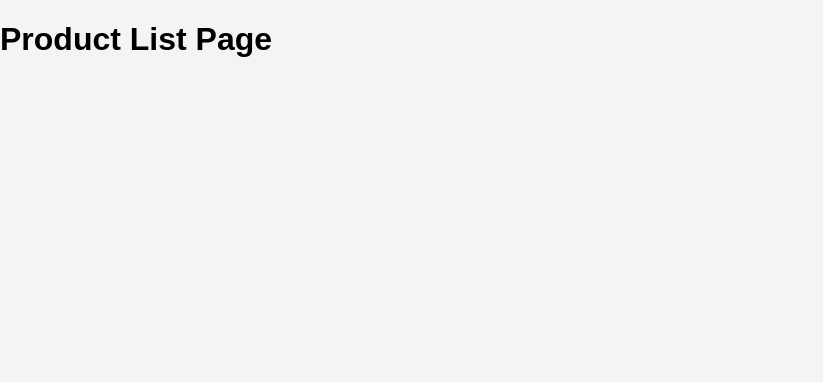
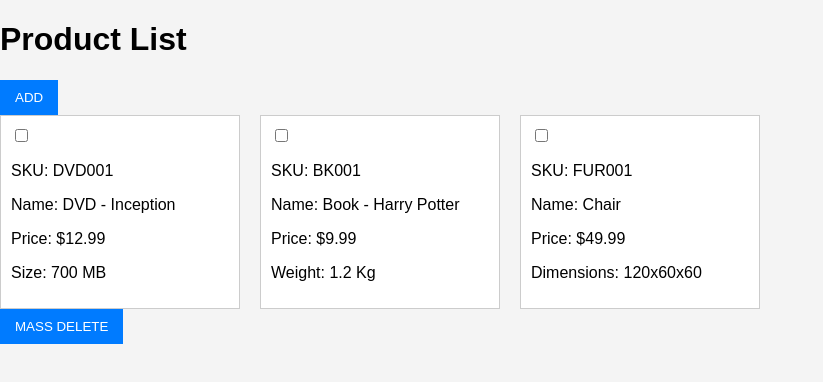
Before and after one commit to AshrafSayed2202/scandiweb-test, a React (Create React App) app: page / in a window 1280 px wide. Shown: the top 382 px of the page, without its empty margins (0-823 px from the left). Built offline with nearby package versions, Linux system fonts and the light colour scheme.

Commit message:
Product List page Done

```diff
--- a/src/components/ProductList.js
+++ b/src/components/ProductList.js
@@ -1,7 +1,34 @@
 import React from 'react';
 
+const products = [
+    { sku: 'DVD001', name: 'DVD - Inception', price: 12.99, size: 700, type: 'DVD' },
+    { sku: 'BK001', name: 'Book - Harry Potter', price: 9.99, weight: 1.2, type: 'Book' },
+    { sku: 'FUR001', name: 'Chair', price: 49.99, dimensions: { height: 120, width: 60, length: 60 }, type: 'Furniture' },
+];
+
 const ProductList = () => {
-    return <h1>Product List Page</h1>;
+    return (
+        <div>
+            <h1>Product List</h1>
+            <button onClick={() => window.location.href = '/add-product'}>ADD</button>
+            <div className="product-list">
+                {products.map(product => (
+                    <div key={product.sku} className="product">
+                        <input type="checkbox" className="delete-checkbox" />
+                        <p>SKU: {product.sku}</p>
+                        <p>Name: {product.name}</p>
+                        <p>Price: ${product.price}</p>
+                        {product.type === 'DVD' && <p>Size: {product.size} MB</p>}
+                        {product.type === 'Book' && <p>Weight: {product.weight} Kg</p>}
+                        {product.type === 'Furniture' && (
+                            <p>Dimensions: {product.dimensions.height}x{product.dimensions.width}x{product.dimensions.length}</p>
+                        )}
+                    </div>
+                ))}
+            </div>
+            <button>MASS DELETE</button>
+        </div>
+    );
 };
 
 export default ProductList;
--- a/src/styles/main.scss
+++ b/src/styles/main.scss
@@ -4,3 +4,26 @@ body {
     margin: 0;
     padding: 0;
 }
+.product-list {
+    display: grid;
+    grid-template-columns: repeat(auto-fill, minmax(200px, 1fr));
+    gap: 20px;
+}
+
+.product {
+    border: 1px solid #ccc;
+    padding: 10px;
+    background-color: white;
+}
+
+.delete-checkbox {
+    margin-right: 10px;
+}
+
+button {
+    padding: 10px 15px;
+    background-color: #007bff;
+    color: white;
+    border: none;
+    cursor: pointer;
+}
```
